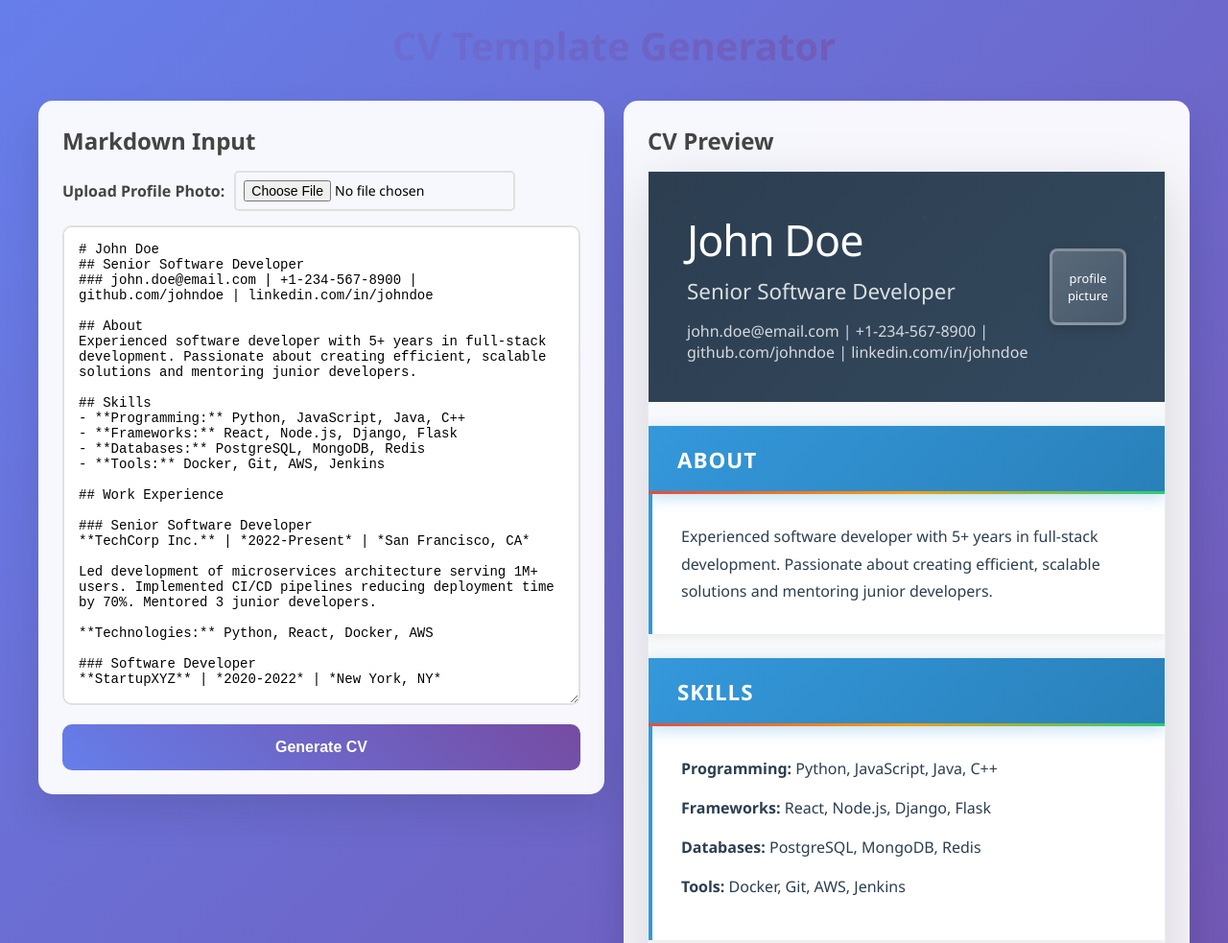
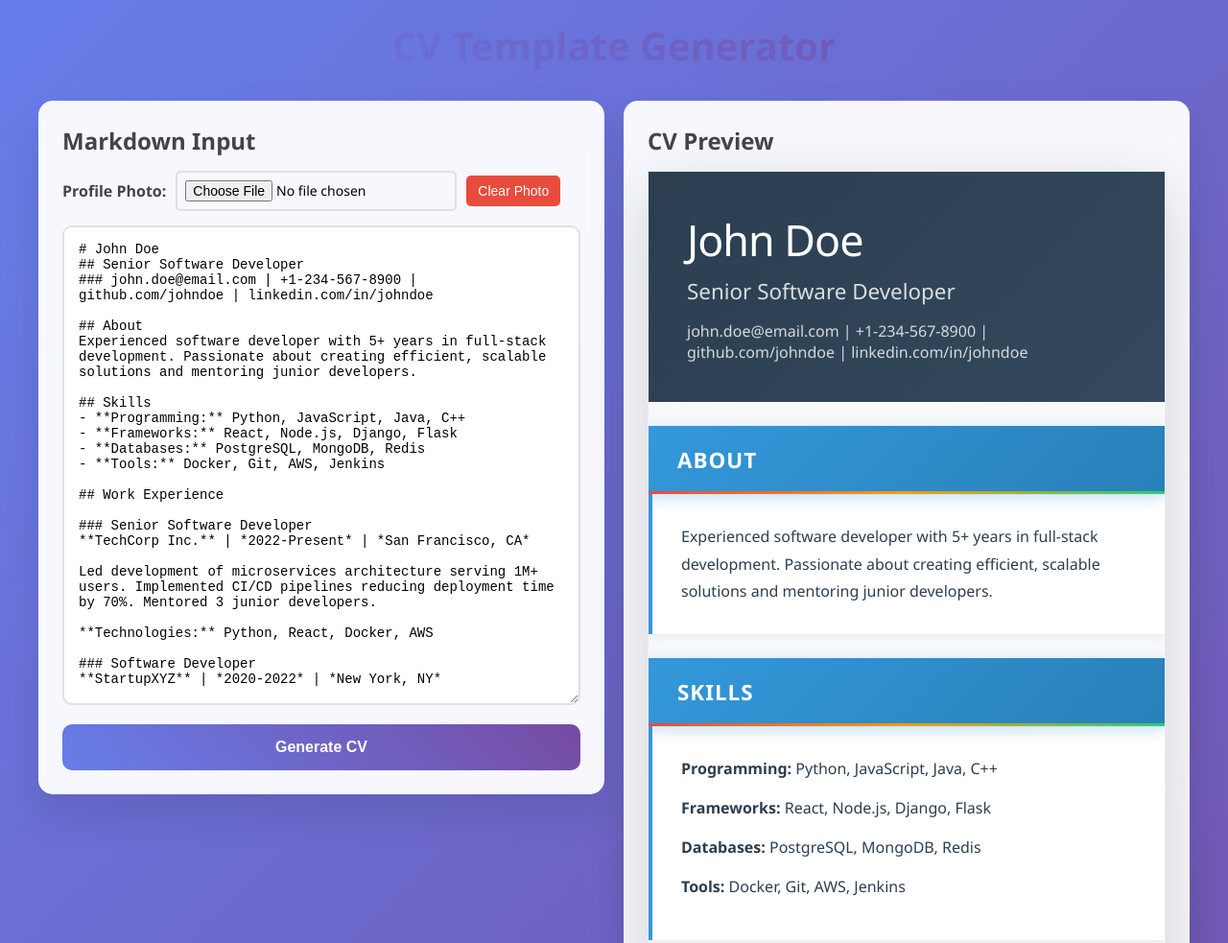
Before and after one commit to bigalex95/cv-templater, a plain HTML site: page index.html in a window 1280 px wide. Shown: the top 983 px of the page at 96% size. Drawn offline with Linux system fonts and the light colour scheme.

Commit message:
feat: when we don't upload profile photo it removes photo container from cv.

```diff
--- a/index.html
+++ b/index.html
@@ -15,8 +15,9 @@
         <div class="input-section">
             <h2>Markdown Input</h2>
             <div class="photo-upload">
-                <label for="profilePhotoInput">Upload Profile Photo:</label>
+                <label for="profilePhotoInput">Profile Photo:</label>
                 <input type="file" id="profilePhotoInput" accept="image/*" onchange="handleProfilePhotoUpload(event)">
+                <button type="button" id="clearPhotoBtn" class="clear-btn">Clear Photo</button>
             </div>
             <textarea id="markdownInput" placeholder="Enter your CV data in markdown format...">
 # John Doe
--- a/script.js
+++ b/script.js
@@ -1,3 +1,7 @@
+// Add this at the beginning of your script.js file
+// Uncomment this line if you want to clear the profile photo on every page load
+// localStorage.removeItem('profilePhoto');
+
 let techTagClasses = {}; // Global variable to store tech tag mappings and colors
 
 // Function to fetch tech tag classes and colors from JSON
@@ -247,11 +251,8 @@ async function generateCV() {
 
   // Get profile photo from localStorage if available
   const profilePhoto = localStorage.getItem("profilePhoto");
-  const profilePictureStyle = profilePhoto
-    ? `style="background-image: url('${profilePhoto}'); background-size: cover; background-position: center;"`
-    : "";
-  const profilePictureContent = profilePhoto ? "" : "profile<br>picture";
 
+  // Create header HTML with conditional profile picture
   let html = `
         <div class="cv-header">
             <div class="cv-header-info">
@@ -261,10 +262,15 @@ async function generateCV() {
                   cv.contact ||
                   "contact info and links to github email and linkedin"
                 }</div>
-            </div>
-            <div class="profile-picture" ${profilePictureStyle}>${profilePictureContent}</div>
-        </div>
-    `;
+            </div>`;
+
+  // Only add profile picture if a photo exists
+  if (profilePhoto) {
+    html += `
+            <div class="profile-picture" style="background-image: url('${profilePhoto}'); background-size: cover; background-position: center;"></div>`;
+  }
+
+  html += `</div>`;
 
   // Conditionally render About section
   if (cv.about && cv.about.trim().length > 0) {
@@ -535,7 +541,27 @@ function updateProfilePicture(imageData) {
   }
 }
 
+// Function to clear profile photo
+function clearProfilePhoto() {
+  localStorage.removeItem("profilePhoto");
+
+  // Clear the file input
+  const fileInput = document.getElementById("profilePhotoInput");
+  if (fileInput) {
+    fileInput.value = "";
+  }
+
+  // Regenerate the CV to remove the profile picture container
+  generateCV();
+}
+
 // Generate initial CV when page loads
 document.addEventListener("DOMContentLoaded", async function () {
+  // Check if clear photo button exists and add event listener
+  const clearPhotoBtn = document.getElementById("clearPhotoBtn");
+  if (clearPhotoBtn) {
+    clearPhotoBtn.addEventListener("click", clearProfilePhoto);
+  }
+
   await generateCV();
 });
--- a/styles.css
+++ b/styles.css
@@ -166,11 +166,27 @@ textarea:focus {
 }
 
 /* Profile photo upload styles */
+.clear-btn {
+  padding: 8px 12px;
+  background: #e74c3c;
+  color: white;
+  border: none;
+  border-radius: 5px;
+  font-size: 14px;
+  cursor: pointer;
+  transition: background 0.2s ease;
+}
+
+.clear-btn:hover {
+  background: #c0392b;
+}
+
 .photo-upload {
   margin-bottom: 15px;
   display: flex;
   align-items: center;
   gap: 10px;
+  flex-wrap: wrap;
 }
 
 .photo-upload label {
```
